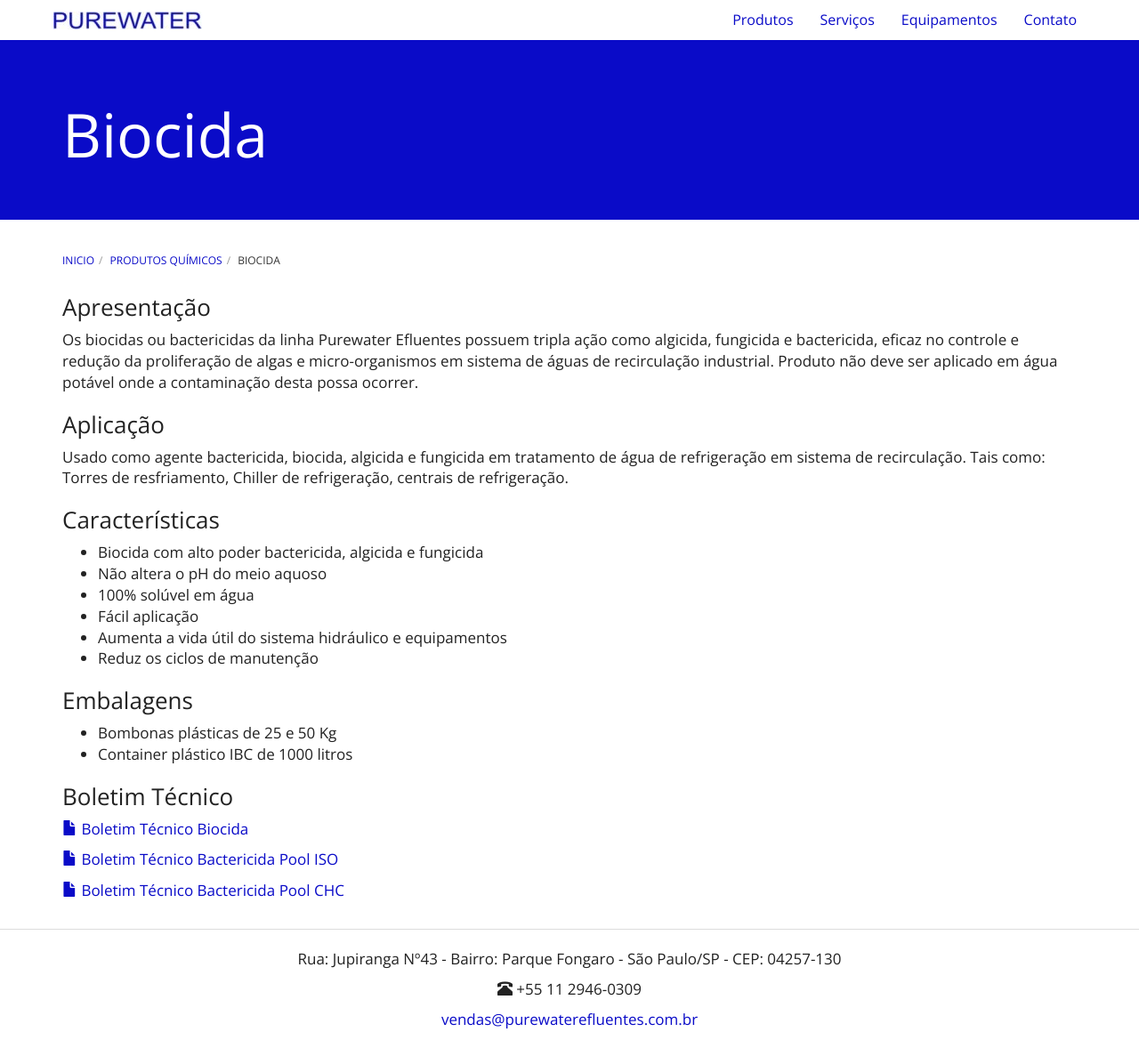
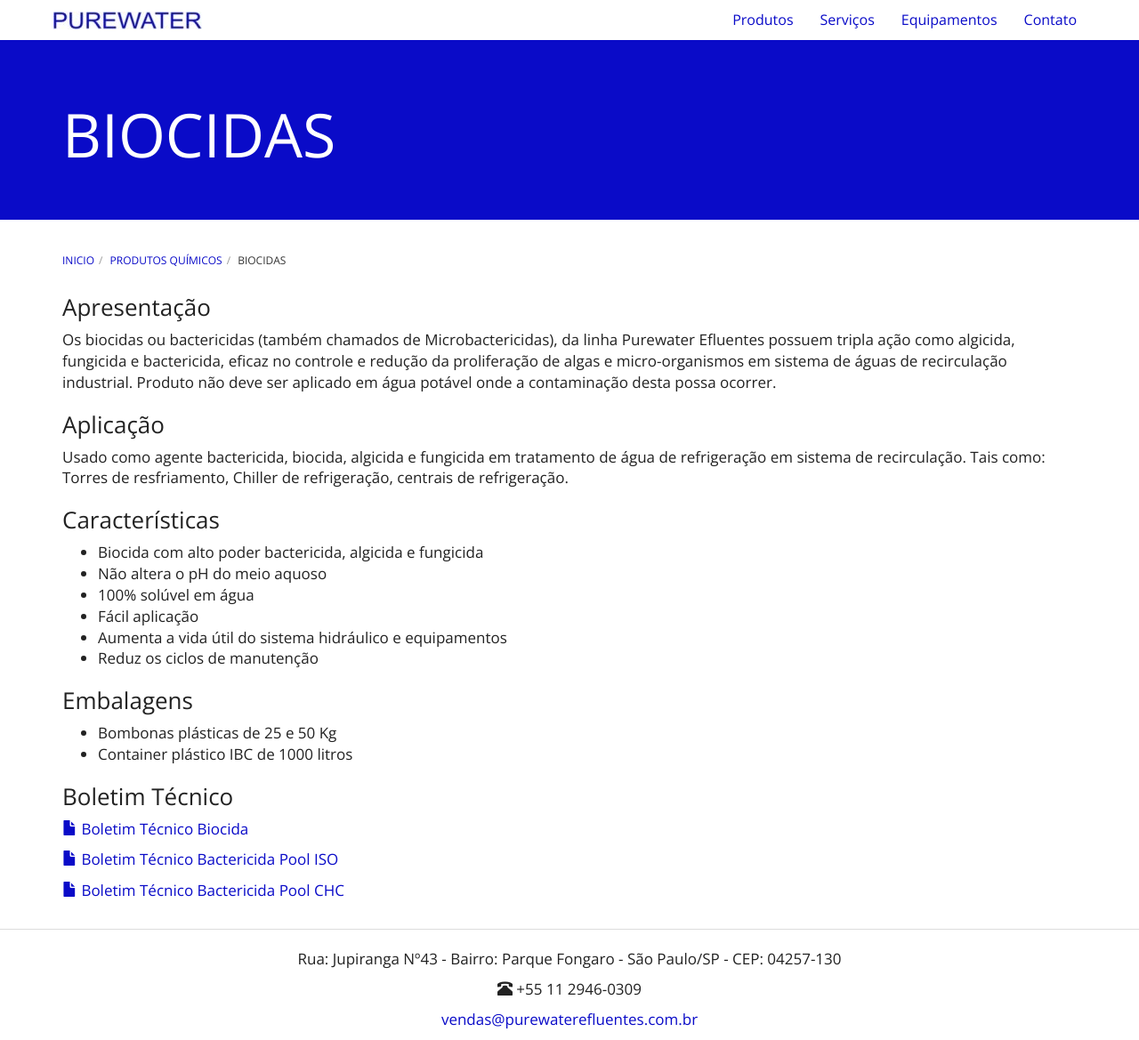
Before and after one commit to purewaterefluentes/purewaterefluentes.github.io, a Jekyll site: the page built from produtos/biocida.md, in a window 1280 px wide and 1169 px high. Shown: the whole window at 89% size. Built offline with Jekyll 4.4.1, drawn with Linux system fonts in a browser that asks for light colours; nearby versions of some CDN libraries; library files that are not in the unit come from our copies.

Commit message:
Update biocida.md

```diff
--- a/produtos/biocida.md
+++ b/produtos/biocida.md
@@ -1,10 +1,10 @@
 ---
 layout: default
-title: Biocida
+title: BIOCIDAS
 ---
 
 ### Apresentação
-Os biocidas ou bactericidas da linha Purewater Efluentes possuem tripla ação como algicida, fungicida e bactericida, eficaz no controle e redução da proliferação de algas e micro-organismos em sistema de águas de recirculação industrial.
+Os biocidas ou bactericidas (também chamados de Microbactericidas), da linha Purewater Efluentes possuem tripla ação como algicida, fungicida e bactericida, eficaz no controle e redução da proliferação de algas e micro-organismos em sistema de águas de recirculação industrial.
 Produto não deve ser aplicado em água potável onde a contaminação desta possa ocorrer.
 
 ### Aplicação
```
